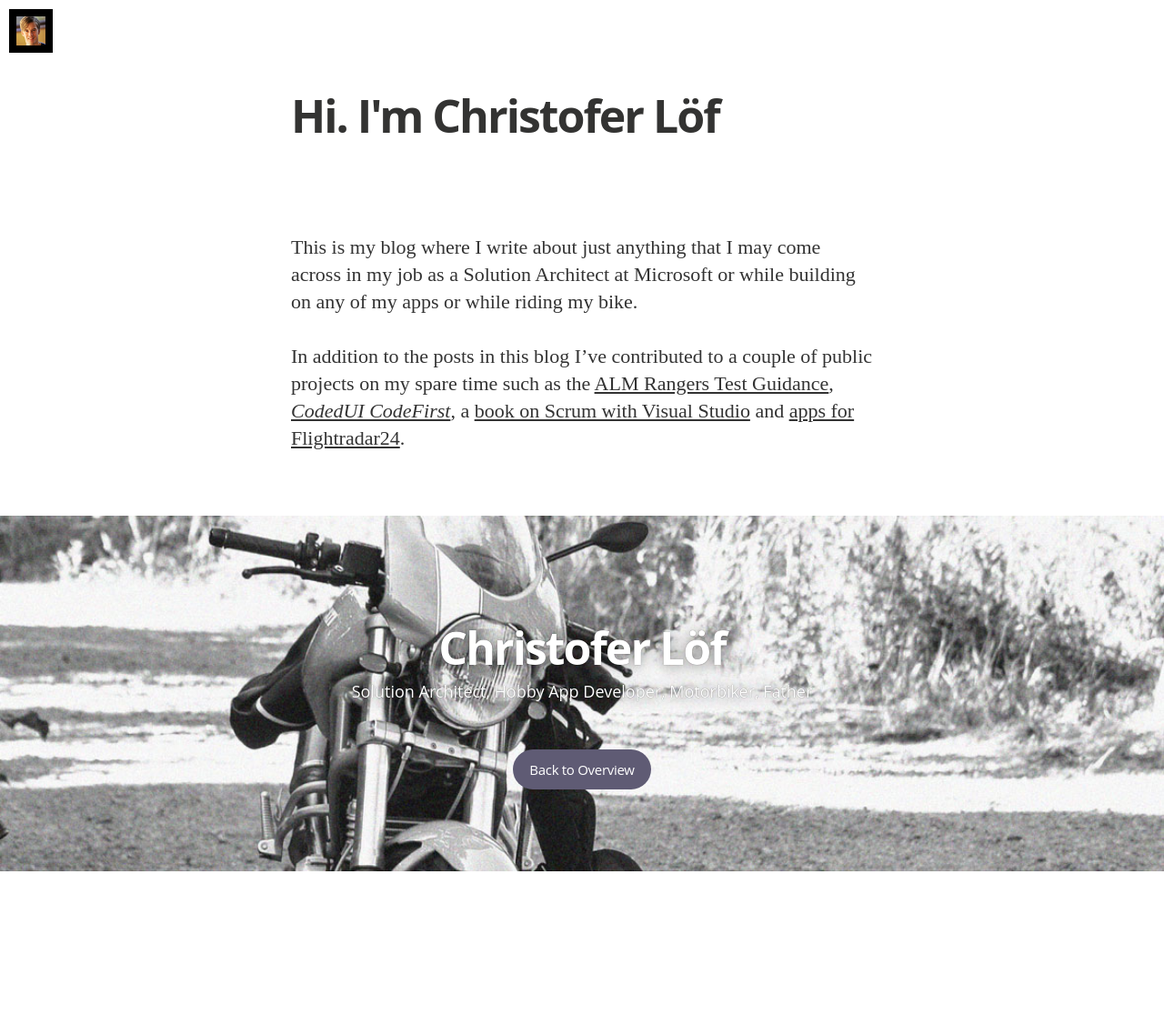
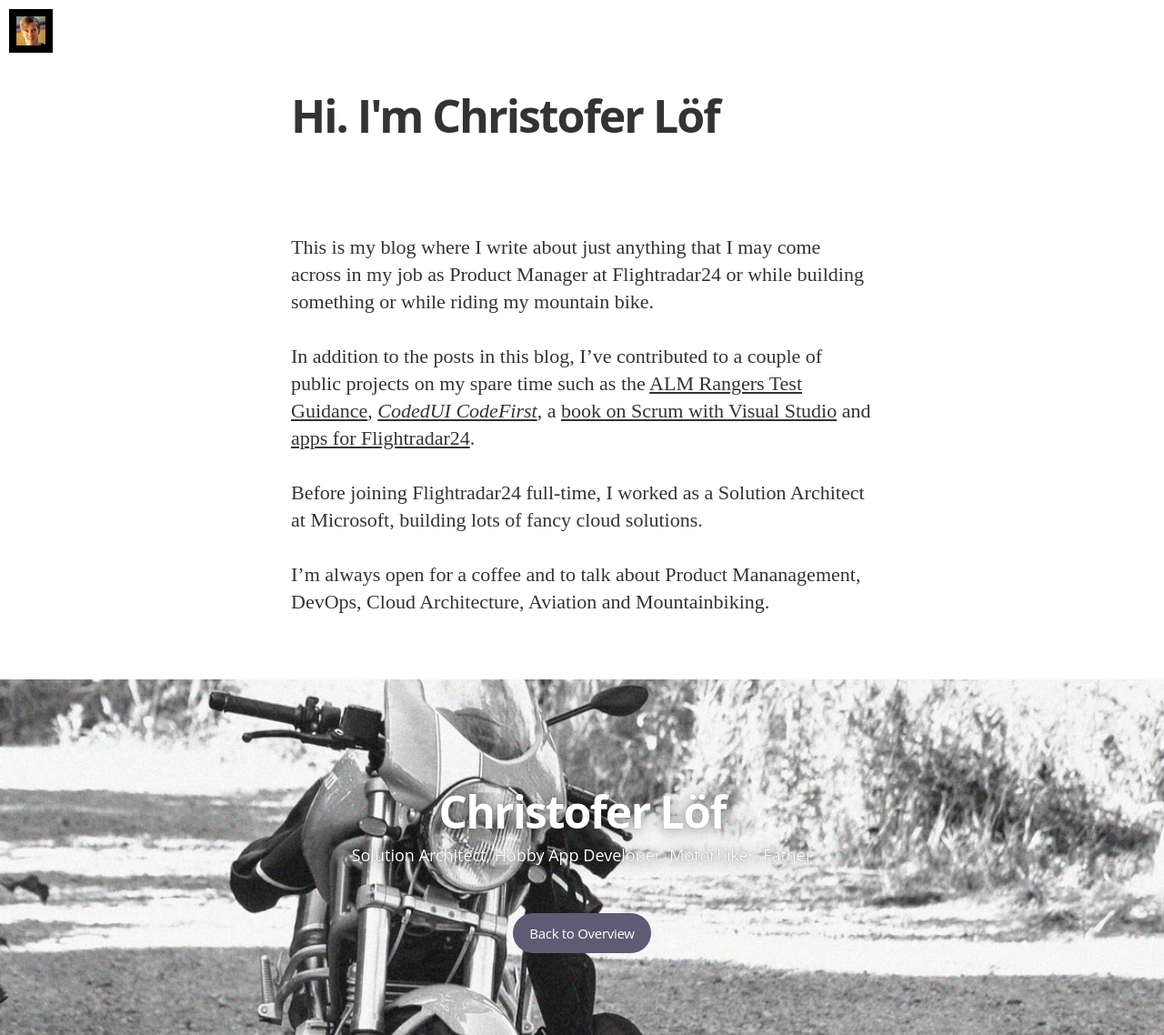
Before and after one commit to christoferlof/posts, a Jekyll site: the page built from about.md, in a window 1280 px wide. Shown: the whole page at 91% size. Built offline with Jekyll 4.4.1, drawn with Linux system fonts in a browser that asks for light colours; nearby versions of some CDN libraries; some web fonts are replaced; Markdown is read by kramdown in place of the engine named in the settings; before the commit the page ends 958 px from its top, so only the background shows below that.

Commit message:
Update about. I've joined FR24

```diff
--- a/about.md
+++ b/about.md
@@ -3,6 +3,10 @@ layout: page
 title: Hi. I'm Christofer Löf
 permalink: /about/
 ---
-This is my blog where I write about just anything that I may come across in my job as a Solution Architect at Microsoft or while building on any of my apps or while riding my bike.
+This is my blog where I write about just anything that I may come across in my job as Product Manager at Flightradar24 or while building something or while riding my mountain bike.
 
-In addition to the posts in this blog I've contributed to a couple of public projects on my spare time such as the [ALM Rangers Test Guidance](http://vsartesttoolingguide.codeplex.com/), [*CodedUI CodeFirst*](http://codeduicodefirst.codeplex.com/), a [book on Scrum with Visual Studio]({% post_url 2012-12-16-book-contributor %}) and [apps for Flightradar24](http://windowsphone.com/s?appId=6341514f-ad9d-43de-a579-34086c4180e7).
+In addition to the posts in this blog, I've contributed to a couple of public projects on my spare time such as the [ALM Rangers Test Guidance](http://vsartesttoolingguide.codeplex.com/), [*CodedUI CodeFirst*](http://codeduicodefirst.codeplex.com/), a [book on Scrum with Visual Studio]({% post_url 2012-12-16-book-contributor %}) and [apps for Flightradar24](http://windowsphone.com/s?appId=6341514f-ad9d-43de-a579-34086c4180e7).
+
+Before joining Flightradar24 full-time, I worked as a Solution Architect at Microsoft, building lots of fancy cloud solutions.
+
+I'm always open for a coffee and to talk about Product Mananagement, DevOps, Cloud Architecture, Aviation and Mountainbiking.
```
